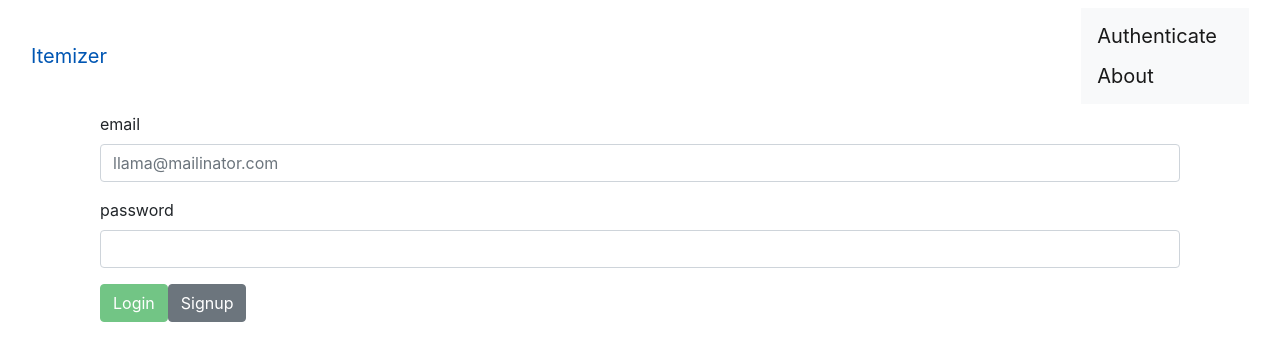
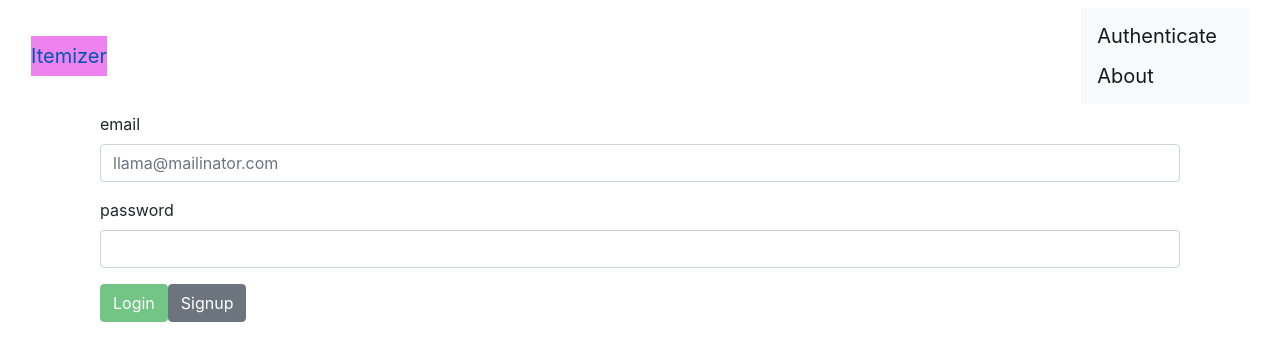
Before and after one commit to zmertens/itemizer-app, an Angular app in the folder public/itemizer-app/: page /user in a window 1280 px wide. In both pictures the pointer is over the link "Itemizer". Shown: the top 360 px of the page. Built offline with nearby package versions, Linux system fonts and the light colour scheme.

Commit message:
Update server CORS options Update front-end anchor links

```diff
--- a/public/itemizer-app/src/app/header/header.component.css
+++ b/public/itemizer-app/src/app/header/header.component.css
@@ -0,0 +1,3 @@
+a:hover {
+    background-color: violet;
+}
```
Also changed, not shown: 1 other file (tests, documents, lock files or other folders).
